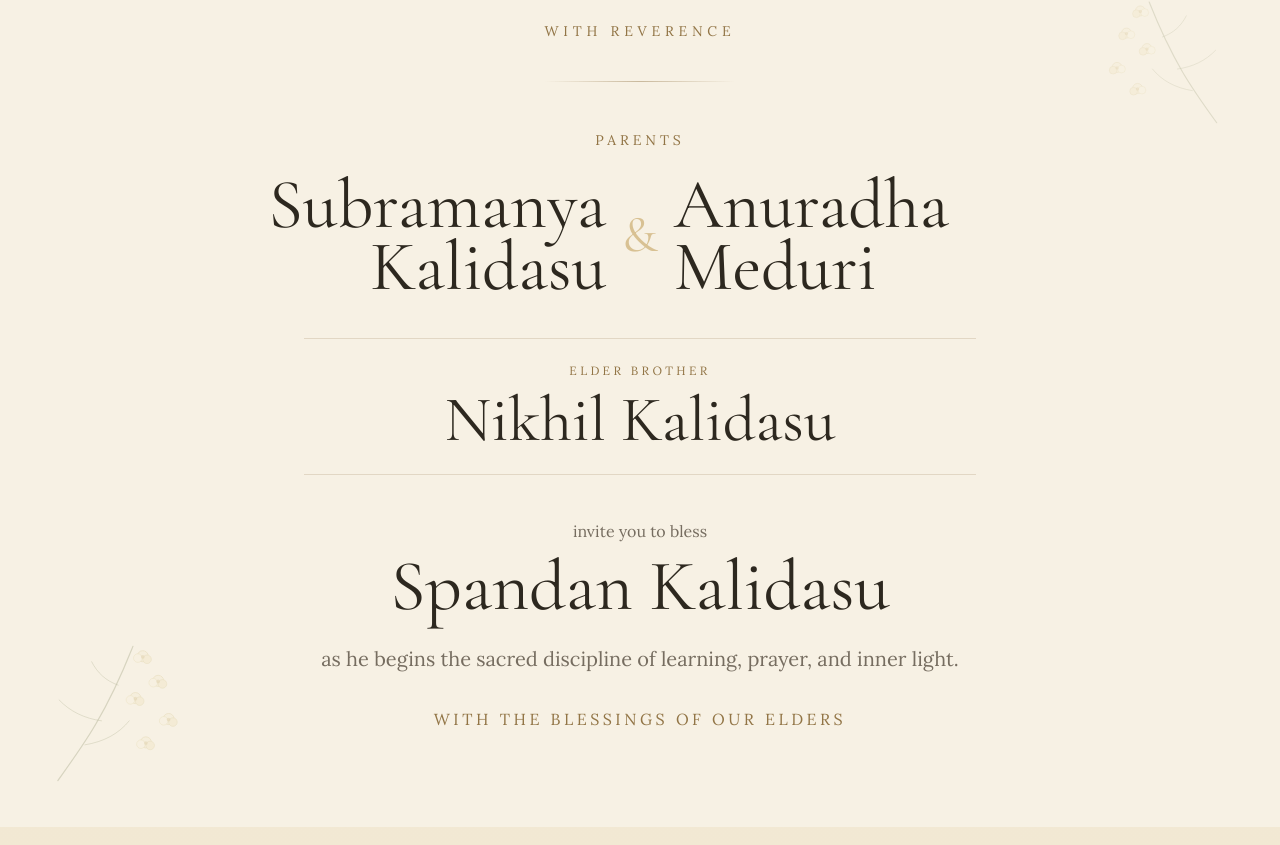
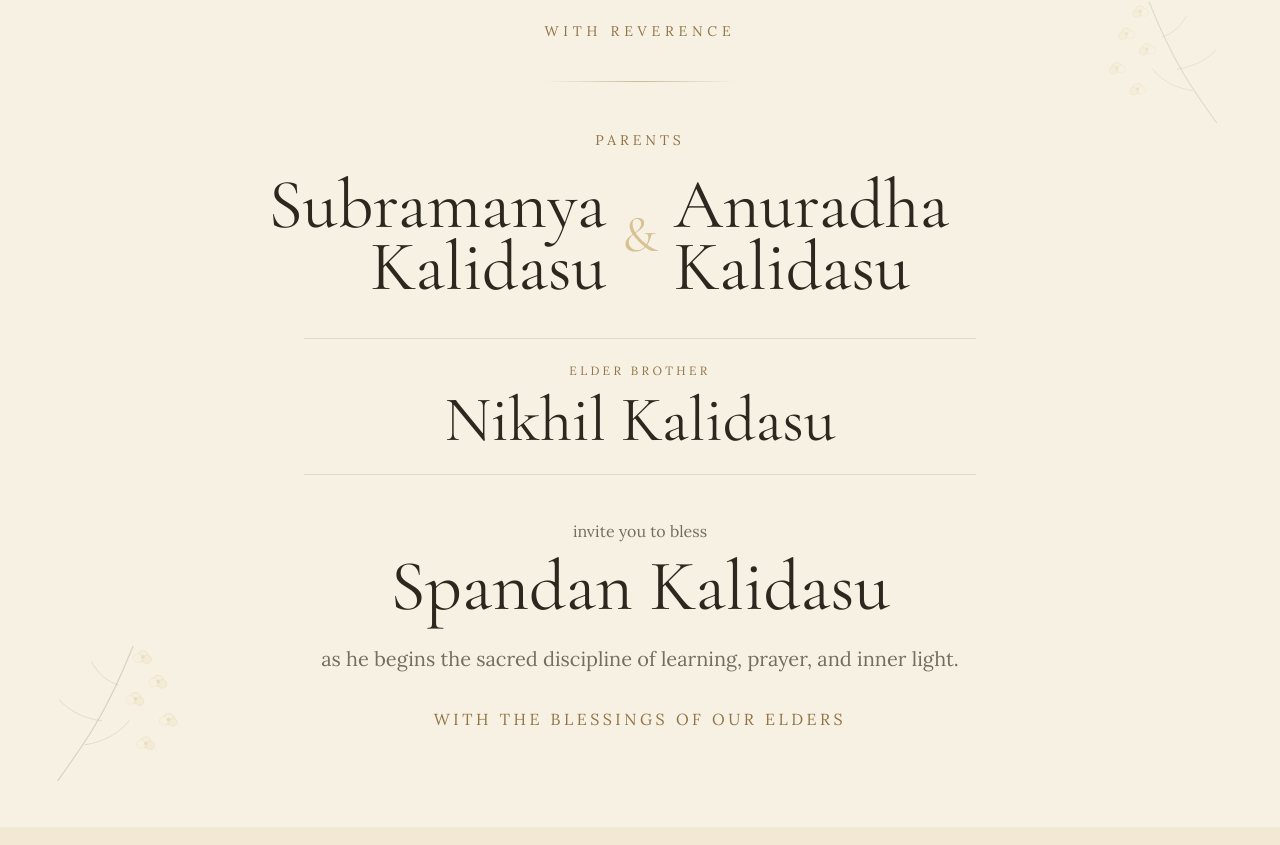
Before and after one commit to akella-ck/spandan-upanayanam-invite, a React (Vite) app: page / in a window 1280 px wide. Shown: the part 875-1720 px from the top of the page. Built offline with nearby package versions, Linux system fonts and the light colour scheme.

Commit message:
Update parent name and blessings

```diff
--- a/src/App.jsx
+++ b/src/App.jsx
@@ -415,10 +415,10 @@ function ClosingBlessing() {
         <p className="font-lora text-xs uppercase tracking-[0.35em] text-bronze">Blessings</p>
         <div className="mt-8 grid w-full gap-5 border-y border-bronze/18 py-8 lg:grid-cols-2 lg:items-center">
           <p className="font-devanagari text-[clamp(2rem,4vw,4rem)] leading-tight text-ink">
-            सर्वे भवन्तु सुखिनः
+            सर्वे जनाः सुखिनो भवन्तु
           </p>
           <p className="font-telugu text-[clamp(1.9rem,3.8vw,3.8rem)] leading-tight text-ink">
-            సర్వే భవంతు సుఖినః
+            సర్వే జనా సుఖినో భవంతు
           </p>
         </div>
         <p className="mt-8 font-lora text-xs uppercase tracking-[0.32em] text-bronze">Spandan Seal</p>
--- a/src/data/ceremony.js
+++ b/src/data/ceremony.js
@@ -5,14 +5,14 @@ export const ceremony = {
   venueName: "SV Lotus Temple",
   venueAddress: "12501 Braddock Rd, Fairfax, VA 22030",
   directionsUrl: "https://www.google.com/maps/search/?api=1&query=12501%20Braddock%20Rd%2C%20Fairfax%2C%20VA%2022030",
-  parents: ["Subramanya Kalidasu", "Anuradha Meduri"],
+  parents: ["Subramanya Kalidasu", "Anuradha Kalidasu"],
   elderBrother: "Nikhil Kalidasu",
   photoGalleryRedirectUrl: "https://photos.app.goo.gl/Z6WYM9cV5NzGVZsFA",
   rsvpRedirectUrl: "https://forms.gle/bX2LtQ9aQ9Atc38AA",
 };
 
 export const invitation = {
-  hosts: ["Subramanya Kalidasu", "Anuradha Meduri"],
+  hosts: ["Subramanya Kalidasu", "Anuradha Kalidasu"],
   elderBrother: "Nikhil Kalidasu",
   note:
     "invite you to bless Spandan Kalidasu as he begins the sacred discipline of learning, prayer, and inner light.",
```
Also changed, not shown: 3 other files (tests, documents, lock files or other folders).
